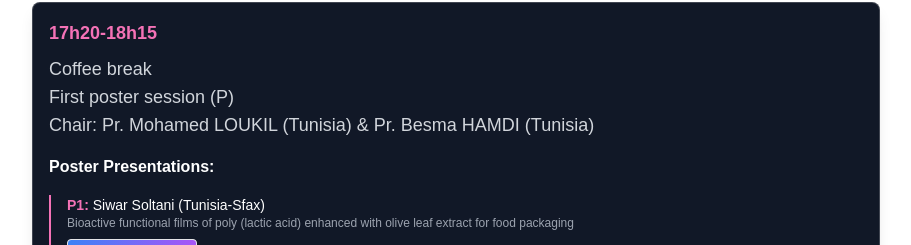
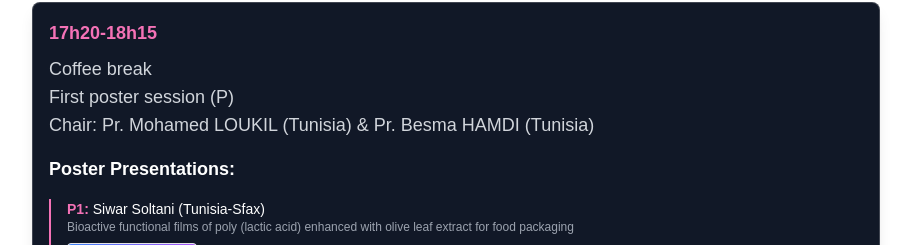
Before and after one commit to montatriki/ICCME2024, a Next.js app: page / in a window 1280 px wide. Shown: the part 1620-1865 px from the top of the page, without its empty margins (184-1095 px from the left). Built offline with nearby package versions, Linux system fonts and the light colour scheme.

Commit message:
Update ScientificProgram.tsx
update ScientificProgram.tsx

```diff
--- a/src/components/ScientificProgram.tsx
+++ b/src/components/ScientificProgram.tsx
@@ -50,7 +50,7 @@
               <p className="text-lg text-gray-300 whitespace-pre-line mb-4">{item.activity}</p>
               {item.posters && (
                 <div className="mt-4 space-y-4">
-                  <p className="text-md font-semibold text-white">Poster Presentations:</p>
+                  <p className="text-lg font-semibold text-white">Poster Presentations:</p>
                   {item.posters.map((poster) => (
                     <Poster key={poster.id} presenter={poster} pdfId={poster.id} />
                   ))}
```
